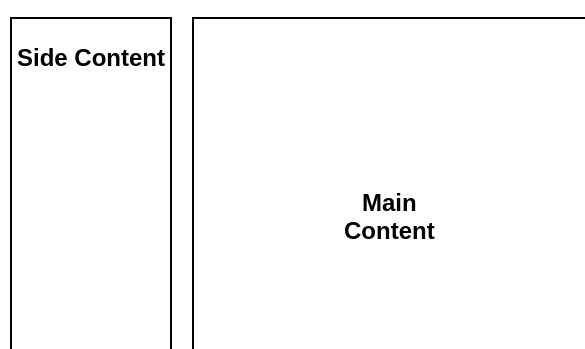
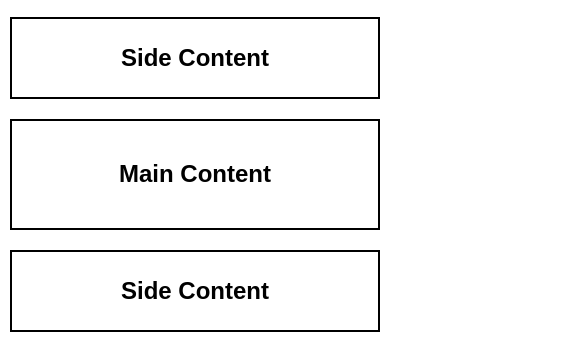
Before and after one commit to daldericamarie08/layout-3, a plain HTML site: page index.html in a window 390 px wide. Shown: the part 229-578 px from the top of the page, 585 px wide, since content can reach past the window. Drawn offline with Linux system fonts and the light colour scheme.

Commit message:
Update style.css

```diff
--- a/style.css
+++ b/style.css
@@ -97,3 +97,16 @@ footer {
     margin: 10px;
     text-align: center;
 }
+
+
+@media screen and (max-width: 768px) {
+    .container {
+        flex-direction: column; /* Change to column layout on smaller screens */
+    }
+    .main-content {
+        padding: 20px; /* Adjust padding for smaller screens */
+    }
+    .side-content {
+        margin-top: 10px; /* Add some space between main and side content on smaller screens */
+    }
+}
```
